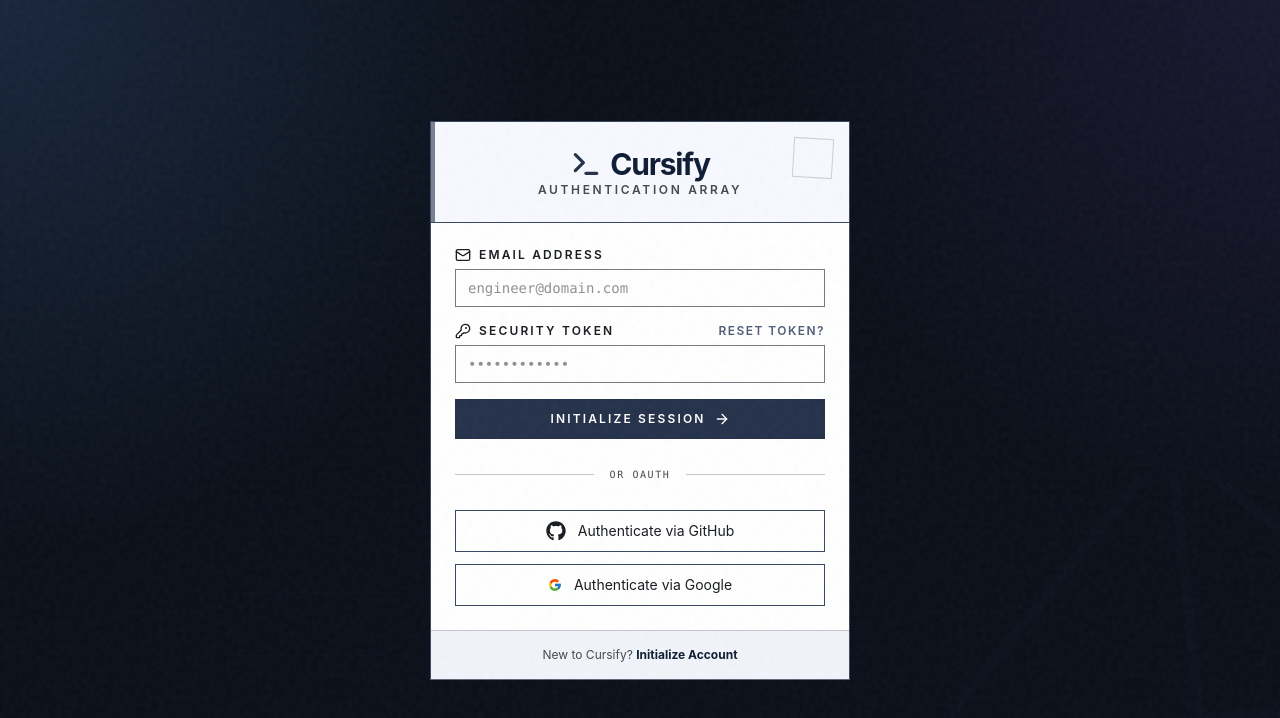
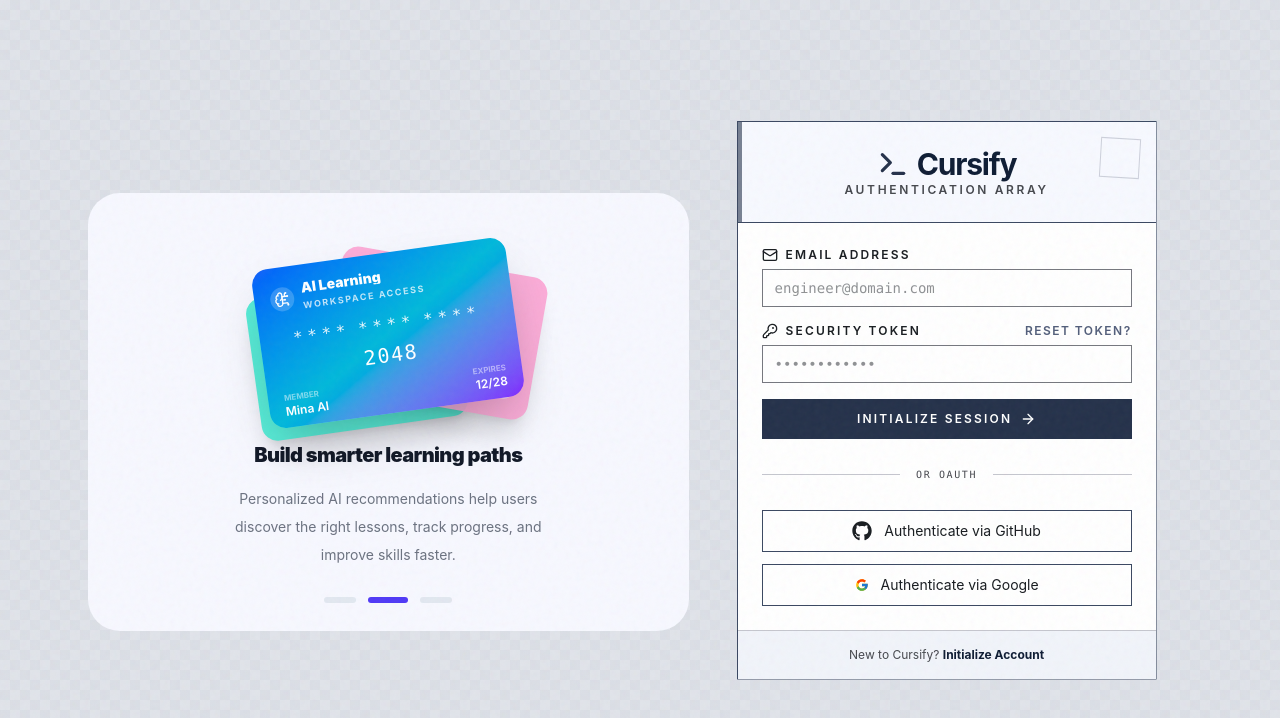
Before and after one commit to Cursify-inc/Cursify-WebApp, a Next.js app: page /login in a window 1280 px wide. Shown: the top 718 px of the page. Built offline with nearby package versions, Linux system fonts and the light colour scheme.

Commit message:
feat: add animated auth brochure

```diff
--- /dev/null
+++ b/components/auth/auth-brochure.tsx
@@ -0,0 +1,251 @@
+"use client";
+
+import { AnimatePresence, motion } from "framer-motion";
+import { BrainCircuit, Cpu, Sparkles } from "lucide-react";
+import { useEffect, useState } from "react";
+
+const slides = [
+  {
+    title: "Elevate your workspace with AI",
+    description:
+      "Unlock the potential of your daily tasks with intelligent automation. Cursify streamlines your workflow so you can focus on what truly matters.",
+    label: "Cursify Premium",
+    code: "8492",
+    member: "Alex Chen",
+    icon: Sparkles,
+    primary: "from-violet-600 via-fuchsia-500 to-indigo-600",
+    backOne: "bg-emerald-300",
+    backTwo: "bg-orange-300",
+  },
+  {
+    title: "Build smarter learning paths",
+    description:
+      "Personalized AI recommendations help users discover the right lessons, track progress, and improve skills faster.",
+    label: "AI Learning",
+    code: "2048",
+    member: "Mina AI",
+    icon: BrainCircuit,
+    primary: "from-blue-600 via-cyan-500 to-violet-600",
+    backOne: "bg-pink-300",
+    backTwo: "bg-teal-300",
+  },
+  {
+    title: "Automate your workflow",
+    description:
+      "Let intelligent systems organize content, analyze behavior, and suggest the next best action inside your workspace.",
+    label: "Smart Flow",
+    code: "7310",
+    member: "Cursify Bot",
+    icon: Cpu,
+    primary: "from-slate-900 via-indigo-600 to-purple-600",
+    backOne: "bg-sky-300",
+    backTwo: "bg-rose-300",
+  },
+];
+
+function MiniCardContent({
+  title,
+  code,
+  type,
+}: {
+  title: string;
+  code: string;
+  type: "insight" | "automation";
+}) {
+  return (
+    <div className="flex h-full flex-col justify-between p-4 text-left text-slate-900">
+      <div>
+        <p className="text-[9px] font-black uppercase tracking-[0.18em] opacity-60">
+          {type === "insight" ? "AI Insight" : "Auto Flow"}
+        </p>
+        <p className="mt-1 max-w-[140px] truncate text-sm font-black">
+          {title}
+        </p>
+      </div>
+
+      <div>
+        <div className="mb-2 h-1.5 w-24 rounded-full bg-black/15" />
+        <div className="h-1.5 w-16 rounded-full bg-black/10" />
+
+        <div className="mt-3 flex items-center justify-between">
+          <span className="font-mono text-lg font-black tracking-[0.08em]">
+            {code}
+          </span>
+          <span className="rounded-full bg-white/55 px-2 py-1 text-[9px] font-bold uppercase">
+            AI
+          </span>
+        </div>
+      </div>
+    </div>
+  );
+}
+
+export function AuthBrochure() {
+  const [activeIndex, setActiveIndex] = useState(0);
+
+  useEffect(() => {
+    const timer = window.setInterval(() => {
+      setActiveIndex((current) => (current + 1) % slides.length);
+    }, 4200);
+
+    return () => window.clearInterval(timer);
+  }, []);
+
+  const activeSlide = slides[activeIndex];
+  const Icon = activeSlide.icon;
+
+  return (
+    <section className="px-6 pt-6">
+      <div className="overflow-hidden rounded-[2rem] bg-[#f7f8ff] px-5 py-7 text-center">
+        <div className="relative mx-auto h-[220px] max-w-[310px]">
+          <motion.div
+            className={`absolute left-5 top-16 h-36 w-52 cursor-pointer overflow-hidden rounded-2xl ${activeSlide.backTwo} opacity-90 shadow-xl`}
+            initial={{ y: 0, rotate: -8, scale: 1, zIndex: 1 }}
+            animate={{
+              y: [0, 8, 0],
+              rotate: [-8, -5, -8],
+              scale: 1,
+              zIndex: 1,
+            }}
+            whileHover={{
+              y: -10,
+              rotate: -3,
+              scale: 1.08,
+              zIndex: 30,
+              opacity: 1,
+              boxShadow: "0 28px 60px rgba(251, 146, 60, 0.35)",
+            }}
+            transition={{ duration: 0.35, ease: "easeOut" }}
+          >
+            <MiniCardContent
+              title={activeSlide.label}
+              code={activeSlide.code}
+              type="automation"
+            />
+          </motion.div>
+
+          <motion.div
+            className={`absolute right-1 top-10 h-36 w-52 cursor-pointer overflow-hidden rounded-2xl ${activeSlide.backOne} opacity-90 shadow-xl`}
+            initial={{ y: 0, rotate: 10, scale: 1, zIndex: 2 }}
+            animate={{
+              y: [0, -7, 0],
+              rotate: [10, 7, 10],
+              scale: 1,
+              zIndex: 2,
+            }}
+            whileHover={{
+              y: -10,
+              rotate: 3,
+              scale: 1.08,
+              zIndex: 30,
+              opacity: 1,
+              boxShadow: "0 28px 60px rgba(45, 212, 191, 0.35)",
+            }}
+            transition={{ duration: 0.35, ease: "easeOut" }}
+          >
+            <MiniCardContent
+              title={activeSlide.title}
+              code={activeSlide.code}
+              type="insight"
+            />
+          </motion.div>
+
+          <AnimatePresence mode="wait">
+            <motion.div
+              key={activeSlide.title}
+              initial={{ opacity: 0, y: 20, rotate: -2, scale: 0.96 }}
+              animate={{ opacity: 1, y: 0, rotate: -8, scale: 1 }}
+              exit={{ opacity: 0, y: -16, rotate: -12, scale: 0.96 }}
+              whileHover={{
+                y: -10,
+                rotate: -4,
+                scale: 1.04,
+                zIndex: 40,
+                boxShadow: "0 30px 70px rgba(79, 70, 229, 0.32)",
+              }}
+              transition={{ duration: 0.45, ease: "easeOut" }}
+              className={`absolute left-1/2 top-8 z-10 h-40 w-64 -translate-x-1/2 cursor-pointer overflow-hidden rounded-2xl bg-gradient-to-br ${activeSlide.primary} p-4 text-left text-white shadow-2xl`}
+            >
+              <div className="flex items-center gap-2">
+                <div className="flex h-6 w-6 shrink-0 items-center justify-center rounded-full bg-white/20">
+                  <Icon className="h-4 w-4" />
+                </div>
+
+                <div className="min-w-0">
+                  <p className="truncate text-sm font-black leading-none">
+                    {activeSlide.label}
+                  </p>
+                  <p className="mt-1 truncate text-[9px] font-bold uppercase tracking-[0.18em] text-white/75">
+                    Workspace Access
+                  </p>
+                </div>
+              </div>
+
+              <div className="mt-3 flex items-center justify-center gap-2 font-mono text-base tracking-[0.3em] text-white/90">
+                <span>****</span>
+                <span>****</span>
+                <span>****</span>
+              </div>
+
+              <p className="mt-1 text-center font-mono text-xl tracking-[0.08em]">
+                {activeSlide.code}
+              </p>
+
+              <div className="mt-2 flex items-end justify-between gap-3">
+                <div className="min-w-0">
+                  <p className="text-[8px] font-bold uppercase text-white/50">
+                    Member
+                  </p>
+                  <p className="truncate text-xs font-semibold">
+                    {activeSlide.member}
+                  </p>
+                </div>
+
+                <div className="shrink-0 text-right">
+                  <p className="text-[8px] font-bold uppercase text-white/50">
+                    Expires
+                  </p>
+                  <p className="text-xs font-semibold">12/28</p>
+                </div>
+              </div>
+            </motion.div>
+          </AnimatePresence>
+        </div>
+
+        <AnimatePresence mode="wait">
+          <motion.div
+            key={activeSlide.title}
+            initial={{ opacity: 0, y: 12 }}
+            animate={{ opacity: 1, y: 0 }}
+            exit={{ opacity: 0, y: -8 }}
+            transition={{ duration: 0.35, ease: "easeOut" }}
+          >
+            <h2 className="mx-auto max-w-[320px] text-xl font-black tracking-[-0.03em] text-[#111827]">
+              {activeSlide.title}
+            </h2>
+
+            <p className="mx-auto mt-4 max-w-[330px] text-sm leading-7 text-[#6b7280]">
+              {activeSlide.description}
+            </p>
+          </motion.div>
+        </AnimatePresence>
+
+        <div className="mt-7 flex items-center justify-center gap-3">
+          {slides.map((slide, index) => (
+            <button
+              key={slide.title}
+              type="button"
+              onClick={() => setActiveIndex(index)}
+              aria-label={`Show brochure slide ${index + 1}`}
+              className={`h-1.5 cursor-pointer rounded-full transition-all duration-300 ${
+                activeIndex === index
+                  ? "w-10 bg-indigo-600"
+                  : "w-8 bg-slate-200 hover:w-10 hover:bg-slate-300"
+              }`}
+            />
+          ))}
+        </div>
+      </div>
+    </section>
+  );
+}
--- a/components/auth/auth-shell.tsx
+++ b/components/auth/auth-shell.tsx
@@ -3,12 +3,23 @@
 import { AnimatePresence, motion } from "framer-motion";
 import { Terminal } from "lucide-react";
 import { ReactNode } from "react";
+import { AuthBrochure } from "./auth-brochure";
 import { GeometricBackground } from "./geometric-background";
 
-export function AuthShell({ mode, children }: { mode: "login" | "signup"; children: ReactNode }) {
+export function AuthShell({
+  mode,
+  children,
+}: {
+  mode: "login" | "signup";
+  children: ReactNode;
+}) {
   return (
-    <main className="relative flex min-h-screen items-center justify-center overflow-hidden p-4 md:p-6">
+    <main className="auth-page-background relative flex min-h-screen items-center justify-center overflow-hidden p-4 md:p-6">
       <GeometricBackground />
+
+      <div className="relative z-10 grid w-full max-w-6xl items-center gap-6 lg:grid-cols-[1.15fr_0.85fr]">
+        <AuthBrochure />
+
         <AnimatePresence mode="wait">
           <motion.section
             key={mode}
@@ -16,26 +27,34 @@
             animate={{ opacity: 1, y: 0, clipPath: "inset(0 0 0% 0)" }}
             exit={{ opacity: 0, y: -12, clipPath: "inset(100% 0 0 0)" }}
             transition={{ duration: 0.45, ease: [0.22, 1, 0.36, 1] }}
-          className="w-full max-w-[420px] border border-on-primary-fixed-variant bg-surface-container-lowest shadow-none"
+            className="w-full border border-on-primary-fixed-variant bg-surface-container-lowest shadow-none lg:max-w-[420px]"
           >
             <header className="relative overflow-hidden border-b border-on-primary-fixed-variant bg-surface p-6 text-center">
               <div className="absolute bottom-0 left-0 top-0 w-1 bg-primary-container opacity-60" />
+
               <motion.div
                 className="absolute right-4 top-4 h-10 w-10 border border-primary-container/20"
                 animate={{ rotate: [0, 45, 0] }}
                 transition={{ duration: 5, repeat: Infinity, ease: "easeInOut" }}
               />
+
               <div className="flex items-center justify-center gap-2 text-3xl font-bold tracking-[-0.04em] text-primary">
-              <Terminal className="h-8 w-8 text-primary-container" strokeWidth={2.4} />
+                <Terminal
+                  className="h-8 w-8 text-primary-container"
+                  strokeWidth={2.4}
+                />
                 Cursify
               </div>
-            <p className=" text-xs font-semibold uppercase tracking-[0.22em] text-on-surface-variant">
+
+              <p className="text-xs font-semibold uppercase tracking-[0.22em] text-on-surface-variant">
                 {mode === "login" ? "Authentication Array" : "Account Provisioning"}
               </p>
             </header>
+
             {children}
           </motion.section>
         </AnimatePresence>
+      </div>
     </main>
   );
 }
```
Lines whose indentation alone changed are shown as unchanged.
